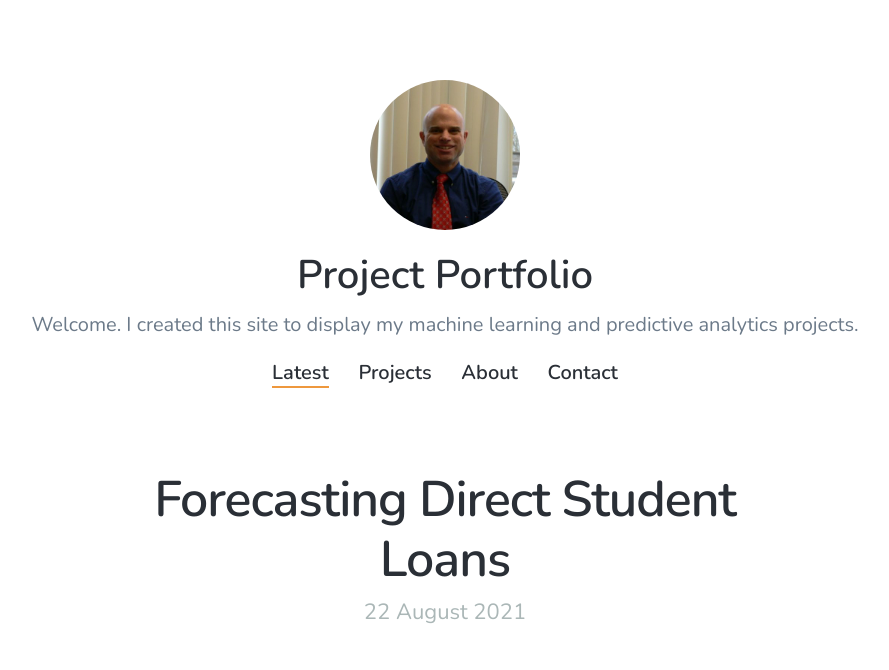
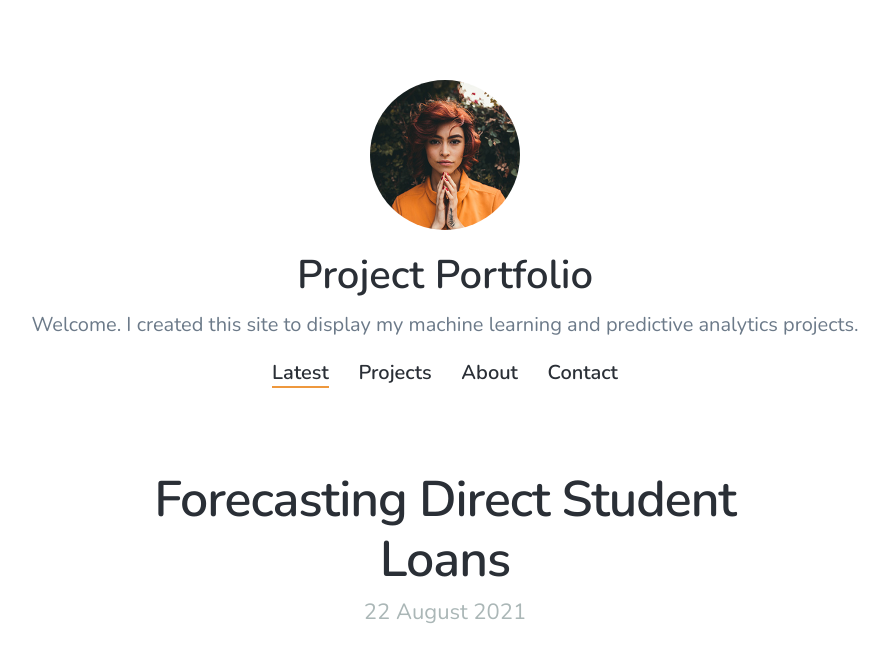
Before and after one commit to franklauder/franklauder.github.io, a Jekyll site: the page built from index.html, in a window 1280 px wide. Shown: the top 670 px of the page, without its empty margins (195-1084 px from the left). Built offline with Jekyll 4.4.1, drawn with Linux system fonts in a browser that asks for light colours; nearby versions of some CDN libraries; the list of posts is cut into pages by our own code; grey boxes are pictures that could not be loaded.

Commit message:
image edit 6

```diff
--- a/_data/settings.yml
+++ b/_data/settings.yml
@@ -1,10 +1,10 @@
 basic_settings:
   site_title: "Project Portfolio"
   site_tagline: "Welcome.  I created this site to display my machine learning and predictive analytics projects."
-  favicon_image:
+  favicon_image: /images/profile.jpg
 
 header_settings:
-  avatar_image: "/images/profile.jpg"
+  avatar_image: /images/avatar.jpg
   logo_image:
   logo_width: 200
 
```
